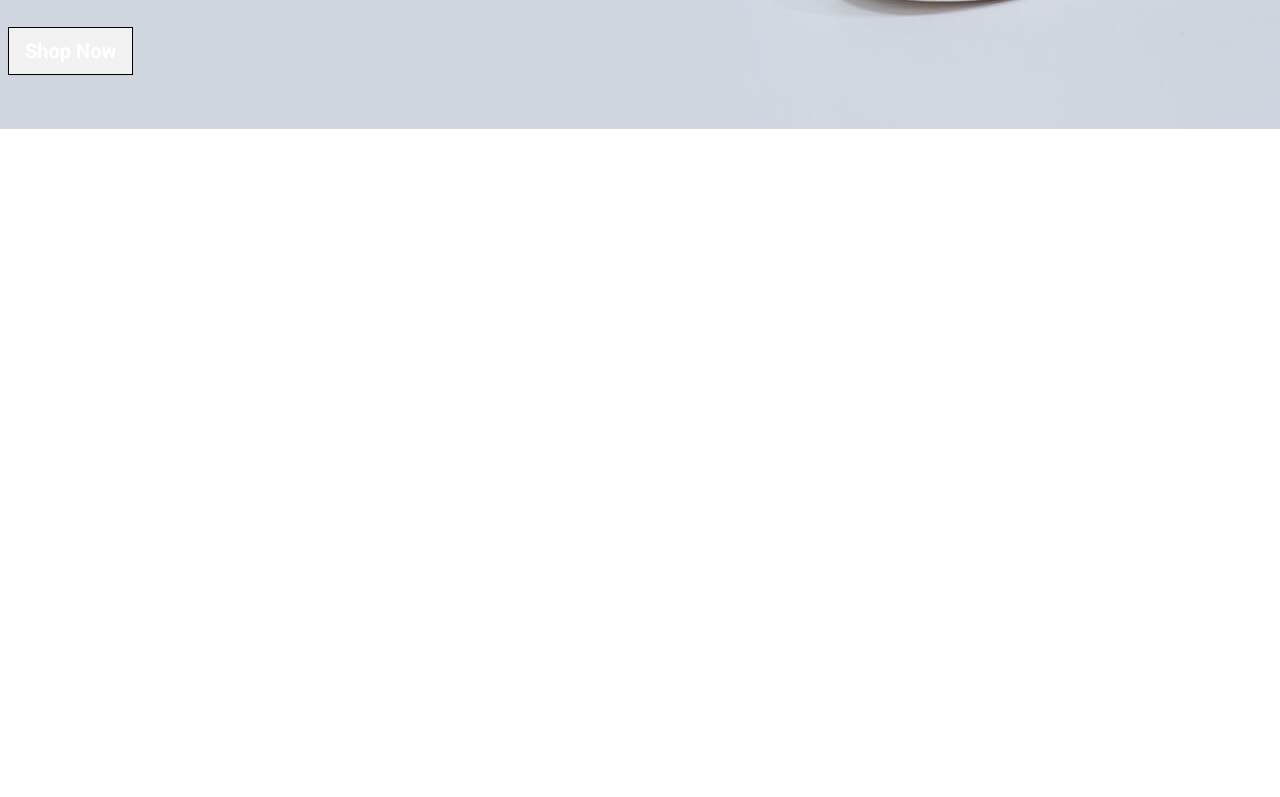
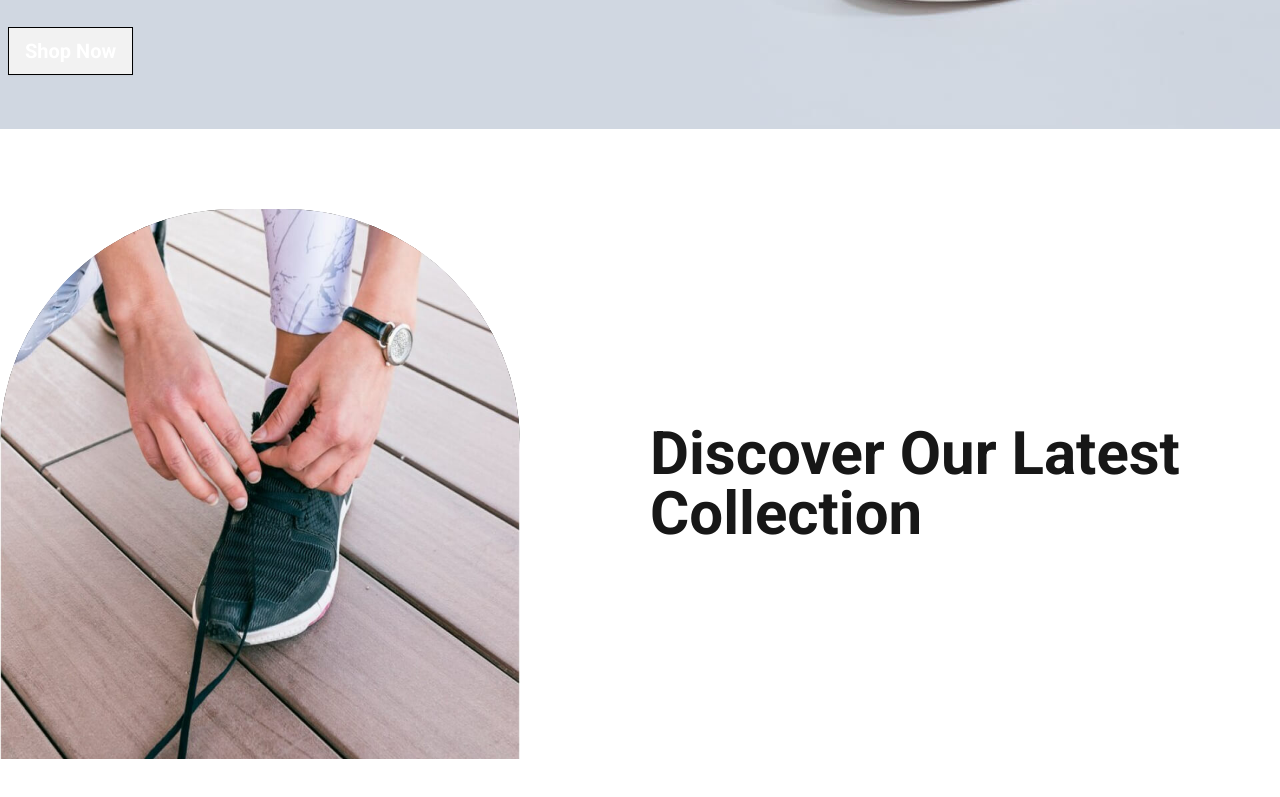
Before and after one commit to EngrMunir/Foot-Finesse, a Next.js app: page / in a window 1280 px wide. Shown: the part 1371-2168 px from the top of the page. Before the commit the page ends 1500 px from the top, so only its background shows below. Built offline with nearby package versions, Linux system fonts and the light colour scheme; no server answers.

Commit message:
Update: Latest collection thumb image added

```diff
--- a/src/components/HomePage.tsx
+++ b/src/components/HomePage.tsx
@@ -1,4 +1,5 @@
 import Banner from './Banner';
+import LatestCollection from './LatestCollection';
 import ShopNow from './ShopNow';
 
 const HomePage = () => {
@@ -6,6 +7,7 @@ const HomePage = () => {
     <div className=''>
       <Banner />
       <ShopNow />
+      <LatestCollection />
     </div>
   );
 };
--- /dev/null
+++ b/src/components/LatestCollection.tsx
@@ -0,0 +1,28 @@
+import Image from 'next/image';
+import collectionImg from '../../public/assets/lc.jpg';
+
+function LatestCollection() {
+  return (
+    <section className='mx-auto grid max-w-7xl grid-cols-2 items-center gap-5 py-20'>
+      <div className='flex'>
+        <div className='group relative'>
+          <div className='absolute inset-0 h-[544px] w-[520px] rounded-t-[235px] border border-black duration-700 group-hover:mr-8 group-hover:mt-8'></div>
+          <div className='relative z-10 duration-700 group-hover:mb-8 group-hover:ml-8'>
+            <Image
+              src={collectionImg}
+              alt='shoe collection'
+              height={520}
+              width={520}
+              className='rounded-t-[235px]'
+            />
+          </div>
+        </div>
+      </div>
+      <div>
+        <h2 className='text-6xl font-semibold'>Discover Our Latest Collection</h2>
+      </div>
+    </section>
+  );
+}
+
+export default LatestCollection;
```
Also changed, not shown: public/assets/lc.jpg (added).
